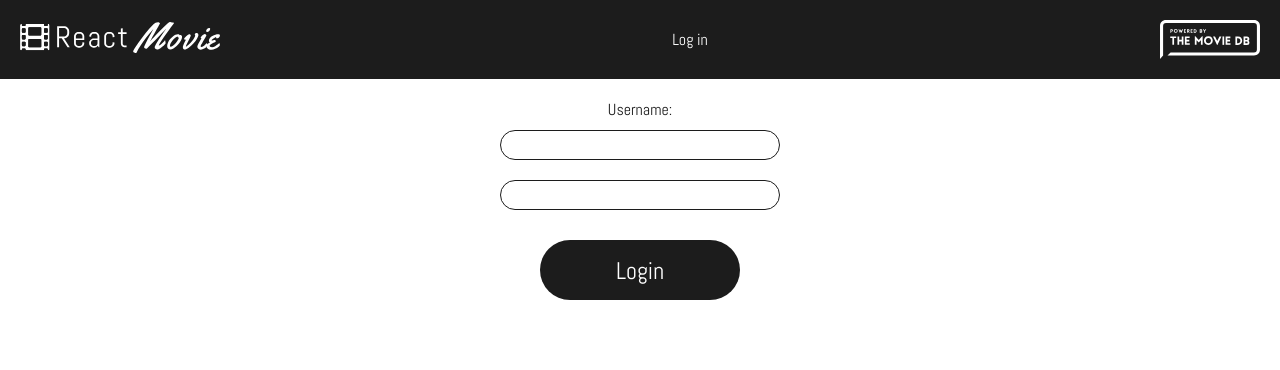
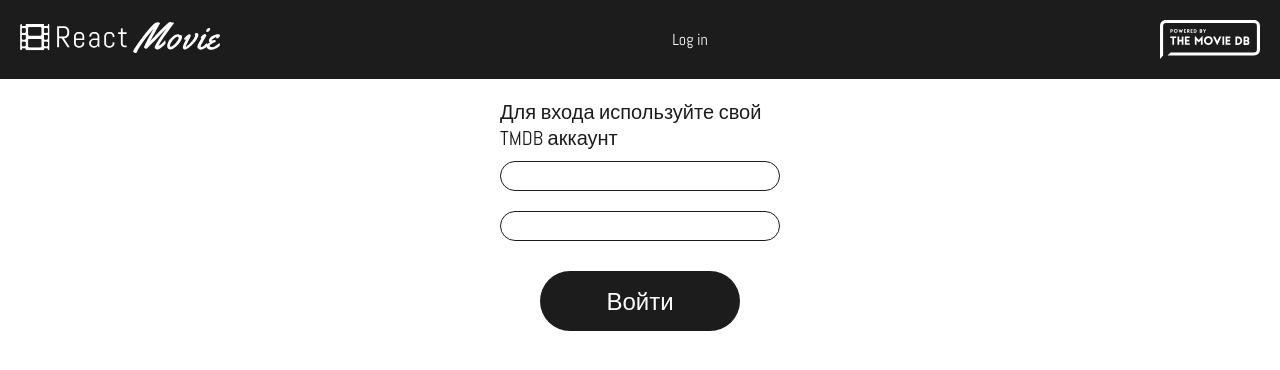
Before and after one commit to ruslannn199/react-movie, a React (Vite) app: page /login in a window 1280 px wide. Shown: the top 370 px of the page. Built offline with nearby package versions, Linux system fonts and the light colour scheme; no server answers; the HTML template or start-up script is replaced by a standard one.

Commit message:
fix: login style desktop fixes

```diff
--- a/src/components/Button/Button.styles.ts
+++ b/src/components/Button/Button.styles.ts
@@ -1,17 +1,21 @@
 import styled from 'styled-components';
 
-export const Wrapper = styled.div`
+interface WrapperProps {
+  $small?: boolean;
+}
+
+export const Wrapper = styled.div<WrapperProps>`
   display: flex;
   align-items: center;
   justify-content: center;
   background: var(--darkGrey);
   width: 25%;
-  min-width: 200px;
-  height: 60px;
+  min-width: ${({ $small }) => ($small ? '150px' : '200px')};
+  height: ${({ $small }) => ($small ? '45px' : '60px')};
   border-radius: 30px;
   color: #fff;
   border: none;
-  font-size: var(--fontBig);
+  font-size: ${({ $small }) => ($small ? 'var(--fontSmall)' : 'var(--fontBig)')};
   margin: 20px auto;
   transition: all .3s;
   outline: none;
--- a/src/components/Login.styles.ts
+++ b/src/components/Login.styles.ts
@@ -10,10 +10,15 @@ export const Wrapper = styled.div`
   padding: 20px;
   color: var(--darkGrey);
 
+  label {
+    font-size: 20px;
+  }
+
   input {
     width: 100%;
     height: 30px;
     border: 1px solid var(--darkGrey);
+    font-size: var(--fontMed);
     border-radius: 20px;
     margin: 10px 0;
     padding: 10px;
--- a/src/components/Login.tsx
+++ b/src/components/Login.tsx
@@ -1,6 +1,5 @@
 import React, { useState, useContext } from 'react';
 import { useNavigate } from 'react-router-dom';
-import API from '../API';
 // Components
 import Button from './Button';
 // Styles
@@ -46,8 +45,8 @@ const Login: React.FC = () => {
 
   return (
     <Wrapper>
-      {error && <div className='error'>There was an error!</div>}
-      <label>Username:</label>
+      {error && <div className='error'>Возникла ошибка!</div>}
+      <label>Для входа используйте свой TMDB аккаунт</label>
       <input
         type='text'
         value={username}
@@ -60,7 +59,7 @@ const Login: React.FC = () => {
         name='password'
         onChange={handleInput}
       />
-      <Button text='Login' callback={handleSubmit} />
+      <Button text='Войти' $small callback={handleSubmit} />
     </Wrapper>
   )
 }
--- a/src/components/MovieInfo/index.tsx
+++ b/src/components/MovieInfo/index.tsx
@@ -1,29 +1,21 @@
 import React from 'react';
-import { useContext } from 'react';
-import API from '../../API';
 // Components
 import Thumb from '../Thumb';
-import Rate from '../Rate';
 // Image
 import NoImage from '../../images/no_image.jpg';
 // Styles
 import { Wrapper, Content, Text } from './MovieInfo.styles';
 // Types
-import type { Movie } from '../../types/types';
-// Context
-import { Context } from '../../context';
+import type { Movie, Person } from '../../types/types';
 
 interface MovieInfoProps {
   movie: Movie;
+  directors: Person[];
 }
 
-const MovieInfo: React.FC<MovieInfoProps> = ({ movie }) => {
-
-  const { user } = useContext(Context);
-  // const directors = movie.staff.filter((staff) => (staff.professionKey === StaffProfession.DIRECTOR));
-
+const MovieInfo: React.FC<MovieInfoProps> = ({ movie, directors }) => {
   return (
-    <Wrapper backdrop={movie.poster.url || NoImage}>
+    <Wrapper $backdrop={movie.poster.url || NoImage}>
       <Content>
         <Thumb
           image={movie.poster.previewUrl ? movie.poster.previewUrl : NoImage}
@@ -36,15 +28,15 @@ const MovieInfo: React.FC<MovieInfoProps> = ({ movie }) => {
 
           <div className='rating-directors'>
             <div>
-              <h3>RATING</h3>
+              <h3>РЕЙТИНГ</h3>
               <div className='score'>{movie.rating.kp || movie.rating.imdb || movie.rating.tmdb}</div>
             </div>
-            {/* <div className='director'>
-              <h3>DIRECTOR{directors.length > 1 ? 'S' : ''}</h3>
+            <div className='director'>
+              <h3>РЕЖИССЁР{directors.length > 1 ? 'Ы' : ''}</h3>
               {directors.map((director) => (
-                <p key={director.staffId}>{director.nameRu || director.nameEn || 'No name'}</p>
+                <p key={director.id}>{director.name || director.enName || 'Имя отсутствует'}</p>
               ))}
-            </div> */}
+            </div>
           </div>
         </Text>
       </Content>
```
